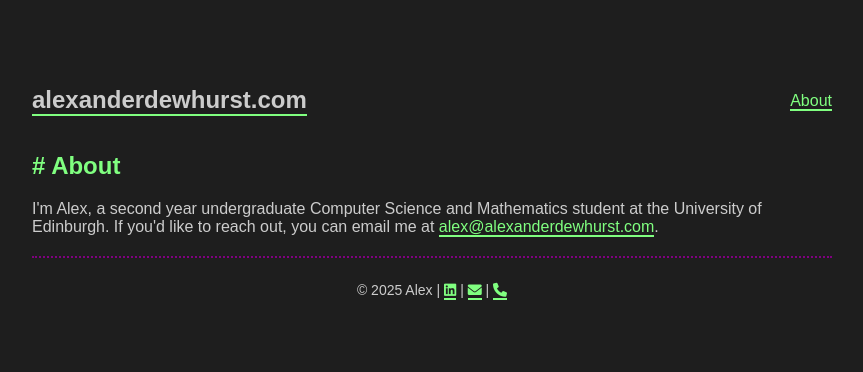
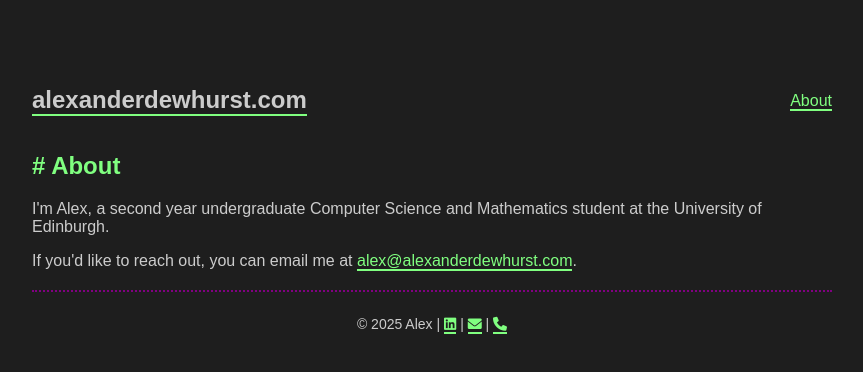
Before and after one commit to Alexdebeast78/personal-site, a plain HTML site: page index.html in a window 1280 px wide. Shown: the whole page, without its empty margins (208-1071 px from the left). Drawn offline with Linux system fonts and the light colour scheme.

Commit message:
Updated index.html with new content and styles

```diff
--- a/index.html
+++ b/index.html
@@ -54,7 +54,9 @@
 
     <section>
         <h2># About</h2>
-        <p>I'm Alex, a second year undergraduate Computer Science and Mathematics student at the University of Edinburgh. If you'd like to reach out, you can email me at <a href="mailto:alex@alexanderdewhurst.com">alex@alexanderdewhurst.com</a>.</p>
+        <p>I'm Alex, a second year undergraduate Computer Science and Mathematics student at the University of Edinburgh.</p>
+        <p>If you'd like to reach out, you can email me at <a href="mailto:alex@alexanderdewhurst.com">alex@alexanderdewhurst.com</a>.</p>
+
     </section>
 
     <footer>
```
